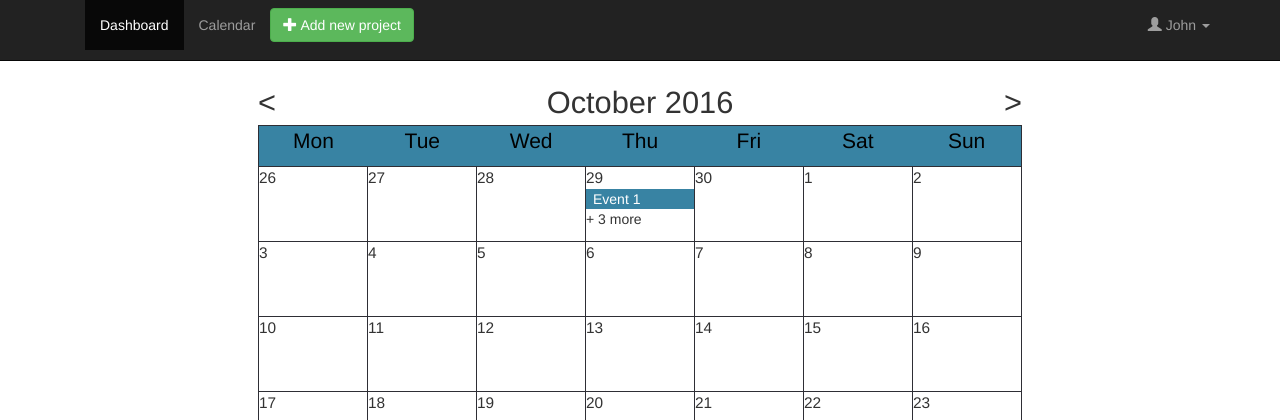
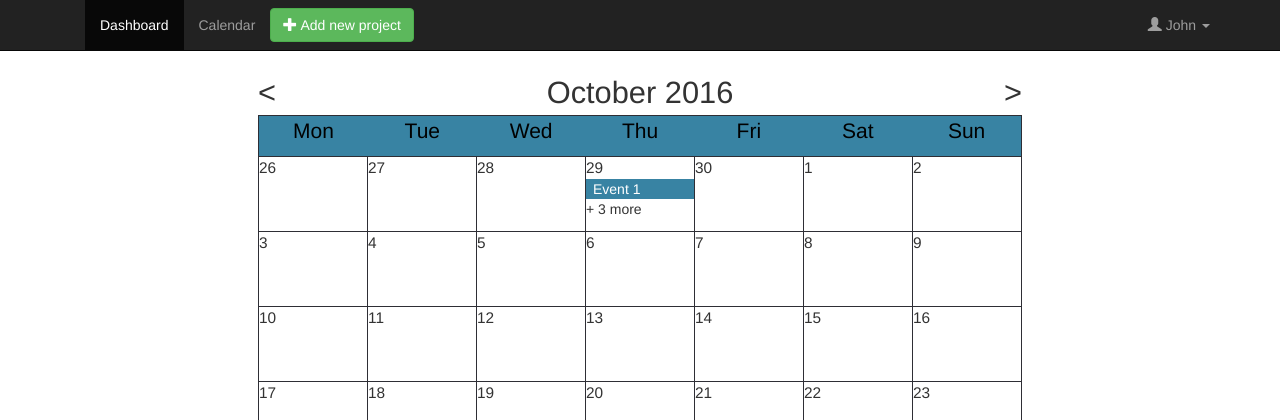
Before and after one commit to ilmaria/design_www, a Django app: page /John/calendar/ in a window 1280 px wide. Shown: the top 420 px of the page. Run offline with Django 3.2, Linux system fonts and the light colour scheme; data comes from the database, SQL or seed files in the repository; some libraries are stand-ins or nearby versions.

Commit message:
Fix topbar margin

```diff
--- a/teamwork/static/css/base.css
+++ b/teamwork/static/css/base.css
@@ -21,6 +21,10 @@ body {
   background-color: #eee;
 }
 
+.navbar-brand {
+  margin: 0;
+}
+
 li {
   list-style: none;
 }
```
